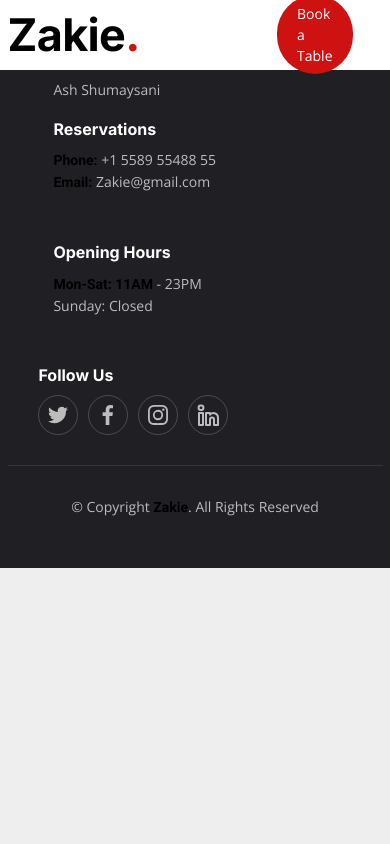
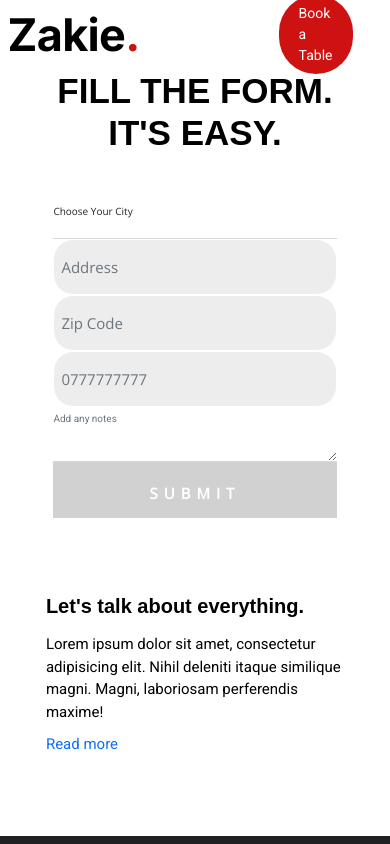
Before and after one commit to RaghadKarasneh/zakie_project_nine, a React (Create React App) app: page /Subscribe in a window 390 px wide. Shown: the top 844 px of the page. Built offline with nearby package versions, Linux system fonts and the light colour scheme.

Commit message:
Project 9

```diff
--- a/src/App.js
+++ b/src/App.js
@@ -12,6 +12,7 @@ import Header from './Components/Header';
 import Calculator from './Components/Calculator';
 import Pricing from './Components/Pricing';
 import 'bootstrap/dist/css/bootstrap.min.css';
+import Subscribe from './Components/Subscribe';
 function App() {
   return (
     <>
@@ -30,6 +31,7 @@ function App() {
           <Route path='/Contact' element={<Contact />} />
           <Route path='/Pricing' element={<Pricing />} />
           <Route path='/Calculator' element={<Calculator />} />
+          <Route path='/Subscribe' element={<Subscribe />} />
           {/* <Route path='/MyAccount' element={<UserPro />} /> */}
         </Routes>
       </BrowserRouter>
--- a/src/Components/Pricing.js
+++ b/src/Components/Pricing.js
@@ -1,6 +1,13 @@
 import React from 'react';
 import '../css/pricing.css'
 function Pricing () {
+
+
+    const package_submit=(e,str)=>{
+      e.preventDefault();
+      sessionStorage.setItem('pricing_package',str);
+      window.location='./Subscribe';
+    }
 
         return (
       <div id="generic_price_table">
@@ -67,7 +74,7 @@ function Pricing () {
                   {/*//FEATURE LIST END*/}
                   {/*BUTTON START*/}
                   <div className="generic_price_btn clearfix">
-                    <a className="" href="">
+                  <a className="" href="" onClick={(e)=>{package_submit(e,"weekly")}}>
                       Sign up
                     </a>
                   </div>
@@ -96,7 +103,7 @@ function Pricing () {
                         <span className="sign">$</span>
                         <span className="currency">199</span>
                         <span className="cent">.99</span>
-                        <span className="month">/MON</span>
+                        <span className="month">/week</span>
                       </span>
                     </div>
                     {/*//PRICE END*/}
@@ -123,8 +130,8 @@ function Pricing () {
                   {/*//FEATURE LIST END*/}
                   {/*BUTTON START*/}
                   <div className="generic_price_btn clearfix">
-                    <a className="" href="">
-                      Sign up
+                    <a className="" href="" onClick={(e)=>{package_submit(e,"monthly")}}>
+                     Choose
                     </a>
                   </div>
                   {/*//BUTTON END*/}
@@ -179,7 +186,7 @@ function Pricing () {
                   {/*//FEATURE LIST END*/}
                   {/*BUTTON START*/}
                   <div className="generic_price_btn clearfix">
-                    <a className="" href="">
+                  <a className="" href="" onClick={(e)=>{package_submit(e,"yearly")}}>
                       Sign up
                     </a>
                   </div>
--- /dev/null
+++ b/src/Components/Subscribe.js
@@ -0,0 +1,137 @@
+import axios from 'axios';
+import React, { useState } from 'react';
+import '../css/subscribe.css'
+function Subscribe() {
+    const [city,setCity]=useState("");
+    const [address,setAddress]=useState("");
+    const[zip_code,setZipCode]=useState("");
+    const[phone_number,setPhoneNumber]=useState(0);
+    const[message,setMessage]=useState("");
+
+    const setCityHandle=(e)=>{setCity(e.target.value)}
+    const setAddressHandle=(e)=>{setAddress(e.target.value)}
+    const setZipCodeHandle=(e)=>{setZipCode(e.target.value)}
+    const setPhoneNumberHandle=(e)=>{setPhoneNumber(e.target.value)}
+    const setMessageHandle=(e)=>{setMessage(e.target.value)}
+
+    const clickHandle=()=>{
+        axios.post('http://localhost/zakie_project_nine/PHP/userInfo.php?city='+city+'&address='+address+'&zip_code='+zip_code+'&phone_number='+phone_number+'&message'+message).then((data)=>{
+            console.log("success!");
+        }).ctach((error)=>{
+            console.error(error);
+        });
+    }
+    return(
+        <>
+
+  <title>Contact Form #1</title>
+  <div className="content">
+    <div className="container">
+      <div className="row justify-content-center">
+        <div className="col-md-10">
+          <div className="row align-items-center">
+            <div className="col-lg-7 mb-5 mb-lg-0">
+              <h2 className="mb-5">
+                Fill the form. <br /> It's easy.
+              </h2>
+              <form
+                className="border-right pr-5 mb-5"
+                method="post"
+                id="contactForm"
+                name="contactForm"
+              >
+                <div className="row">
+                <div className="col-md-6 form-group">
+                    <select className="form-control" name="city" onChange={setCityHandle}>
+                        <option value="">Choose Your City</option>
+                        <option value="Amman">Amman </option>
+                        <option value="Aqaba">Aqaba</option>
+                        <option value="Irbid">Irbid</option>
+                    </select>
+                  </div>
+                  <div className="col-md-6 form-group">
+                    <input
+                      type="text"
+                      className="form-control"
+                      name="address"
+                      id="address"
+                      placeholder="Address"
+                      onChange={setAddressHandle}
+                    />
+                  </div>
+                  <div className="col-md-6 form-group">
+                    <input
+                      type="text"
+                      className="form-control"
+                      name="zip_code"
+                      id="zip_code"
+                      placeholder="Zip Code"
+                      onChange={setZipCodeHandle}
+                    />
+                  </div>
+                </div>
+                <div className="row">
+                  <div className="col-md-12 form-group">
+                    <input
+                      type="text"
+                      className="form-control"
+                      name="phone_number"
+                      id="phone_number"
+                      placeholder="0777777777"
+                      pattern="[0-9]+"
+                      onChange={setPhoneNumberHandle}
+                    />
+                  </div>
+                </div>
+                <div className="row">
+                  <div className="col-md-12 form-group">
+                    <textarea
+                      className="form-control"
+                      name="message"
+                      id="message"
+                      cols={30}
+                      rows={7}
+                      placeholder="Add any notes"
+                      defaultValue={""}
+                      onChange={setMessageHandle}
+                    />
+                  </div>
+                </div>
+                <div className="row">
+                  <div className="col-md-12">
+                    <input
+                      type="submit"
+                      defaultValue="Send Message"
+                      className="btn btn-primary rounded-0 py-2 px-4"
+                      onClick={clickHandle}
+                    />
+                    <span className="submitting" />
+                  </div>
+                </div>
+              </form>
+              <div id="form-message-warning mt-4" />
+              <div id="form-message-success">
+                Your message was sent, thank you!
+              </div>
+            </div>
+            <div className="col-lg-4 ml-auto">
+              <h3 className="mb-4">Let's talk about everything.</h3>
+              <p>
+                Lorem ipsum dolor sit amet, consectetur adipisicing elit. Nihil
+                deleniti itaque similique magni. Magni, laboriosam perferendis
+                maxime!
+              </p>
+              <p>
+                <a href="#">Read more</a>
+              </p>
+            </div>
+          </div>
+        </div>
+      </div>
+    </div>
+  </div>
+</>
+
+    )
+}
+export default Subscribe;
--- /dev/null
+++ b/src/css/subscribe.css
@@ -0,0 +1,75 @@
+body {
+    font-family: "Roboto", -apple-system, BlinkMacSystemFont, "Segoe UI", Roboto, "Helvetica Neue", Arial, "Noto Sans", sans-serif, "Apple Color Emoji", "Segoe UI Emoji", "Segoe UI Symbol", "Noto Color Emoji";
+    background-color: #fff;
+    color: #000; }
+
+  h1, h2, h3, h4, h5, h6,
+  .h1, .h2, .h3, .h4, .h5, .h6 {
+    font-family: "Poppins", sans-serif; }
+
+  a {
+    -webkit-transition: .3s all ease;
+    -o-transition: .3s all ease;
+    transition: .3s all ease; }
+    a, a:hover {
+      text-decoration: none !important; }
+
+  .content {
+    padding: 7rem 0; }
+
+  h2 {
+    font-size: 3.5rem;
+    font-weight: 700; }
+
+  h3 {
+    font-size: 2rem;
+    font-weight: 700; }
+
+  .form-control {
+    border: none;
+    border-bottom: 1px solid #d9d9d9;
+    padding-left: 0;
+    padding-right: 0;
+    border-radius: 0; }
+    .form-control:active, .form-control:focus {
+      outline: none;
+      -webkit-box-shadow: none;
+      box-shadow: none;
+      border-color: #000; }
+
+  .btn, .form-control {
+    height: 55px; }
+
+  form.border-right {
+    padding-right: 6rem !important; }
+    @media (max-width: 991.98px) {
+      form.border-right {
+        padding-right: 0 !important;
+        border-right: none !important; } }
+
+  label.error {
+    font-size: 12px;
+    color: red; }
+
+  #message {
+    resize: vertical; }
+
+  #form-message-warning, #form-message-success {
+    display: none; }
+
+  #form-message-warning {
+    color: #B90B0B; }
+
+  #form-message-success {
+    color: #55A44E;
+    font-size: 18px;
+    font-weight: bold; }
+
+  .submitting {
+    float: left;
+    width: 100%;
+    padding: 10px 0;
+    display: none;
+    font-weight: bold;
+    font-size: 12px;
+    color: #000; }
```
Also changed, not shown: src/Components/Calculator.js (+29 -22 lines), 1 other file (tests, documents, lock files or other folders).
